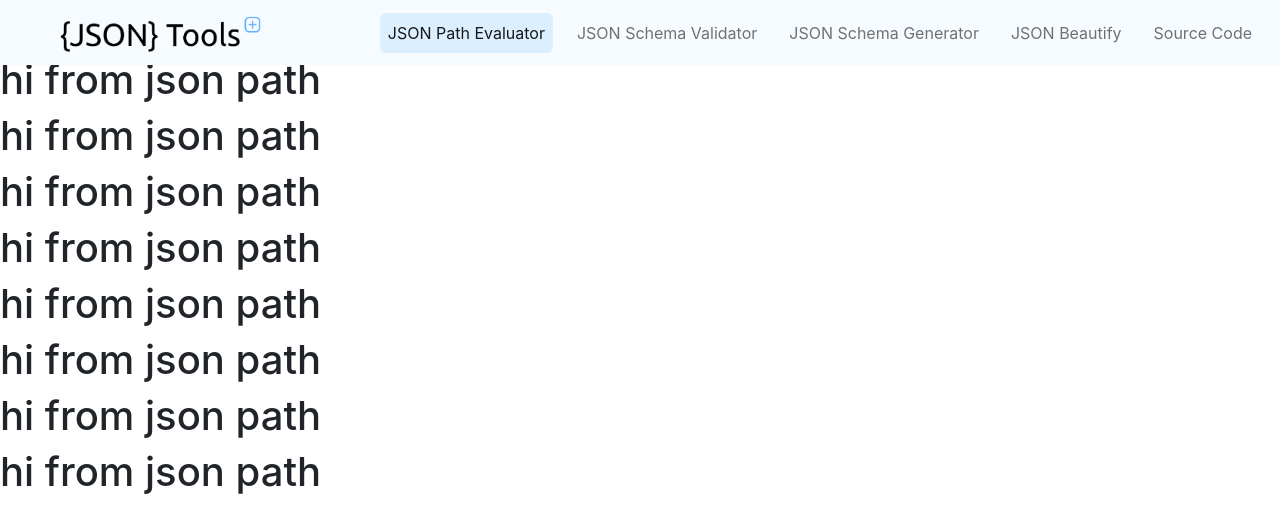
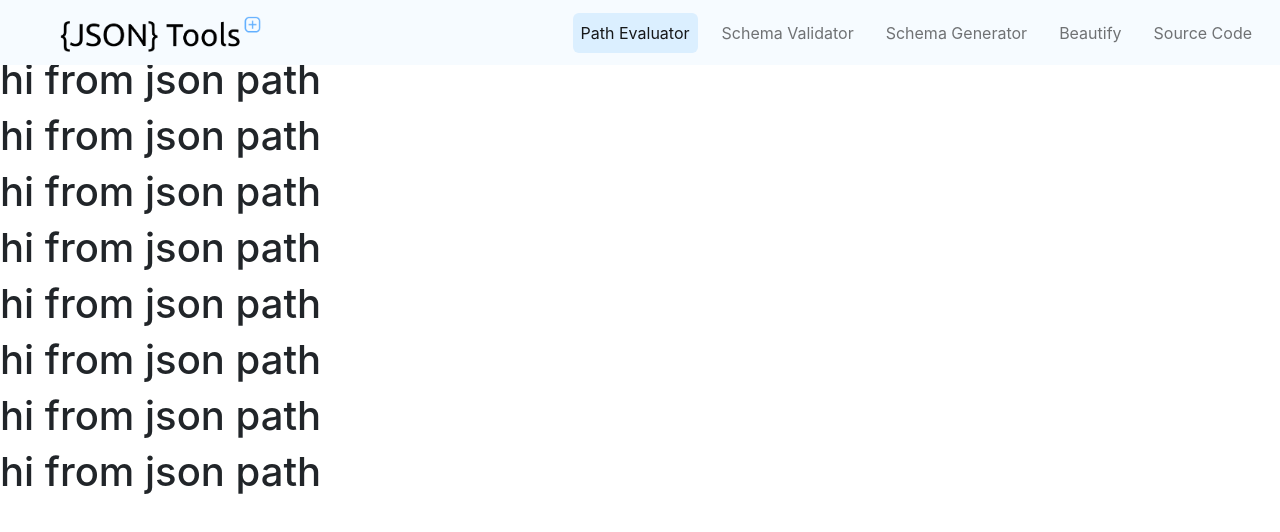
Before and after one commit to aalzubidy/jsontoolsplus, a React (Create React App) app: page / in a window 1280 px wide. Shown: the top 532 px of the page. Built offline with nearby package versions, Linux system fonts and the light colour scheme.

Commit message:
Updated navbar

```diff
--- a/package.json
+++ b/package.json
@@ -1,6 +1,6 @@
 {
   "name": "jsontoolsplus",
-  "version": "0.1.2",
+  "version": "0.1.3",
   "private": false,
   "dependencies": {
     "@emotion/react": "^11.8.1",
--- a/src/Components/Navbar/index.js
+++ b/src/Components/Navbar/index.js
@@ -35,10 +35,10 @@ const Navbar = () => {
                         <div className='me-auto'></div>
                         <div className='d-flex'>
                             <div className='navbar-nav'>
-                                <a className={handleClassName(Paths.jsonPath)} onClick={(evt) => handleOnClick(evt, Paths.jsonPath)} href={Paths.jsonPath}>JSON Path Evaluator</a>
-                                <a className={handleClassName(Paths.schemaValidator)} onClick={(evt) => handleOnClick(evt, Paths.schemaValidator)} href={Paths.schemaValidator}>JSON Schema Validator</a>
-                                <a className={handleClassName(Paths.schemaGenerator)} onClick={(evt) => handleOnClick(evt, Paths.schemaGenerator)} href={Paths.schemaGenerator}>JSON Schema Generator</a>
-                                <a className={handleClassName(Paths.jsonBeautify)} onClick={(evt) => handleOnClick(evt, Paths.jsonBeautify)} href={Paths.jsonPath}>JSON Beautify</a>
+                                <a className={handleClassName(Paths.jsonPath)} onClick={(evt) => handleOnClick(evt, Paths.jsonPath)} href={Paths.jsonPath}>Path Evaluator</a>
+                                <a className={handleClassName(Paths.schemaValidator)} onClick={(evt) => handleOnClick(evt, Paths.schemaValidator)} href={Paths.schemaValidator}>Schema Validator</a>
+                                <a className={handleClassName(Paths.schemaGenerator)} onClick={(evt) => handleOnClick(evt, Paths.schemaGenerator)} href={Paths.schemaGenerator}>Schema Generator</a>
+                                <a className={handleClassName(Paths.jsonBeautify)} onClick={(evt) => handleOnClick(evt, Paths.jsonBeautify)} href={Paths.jsonPath}>Beautify</a>
                                 <a className={handleClassName()} href='https://github.com/aalzubidy/jsontoolsplus' target='_blank' rel='noreferrer'>Source Code</a>
                             </div>
                         </div>
```
Also changed, not shown: 1 other file (tests, documents, lock files or other folders).
